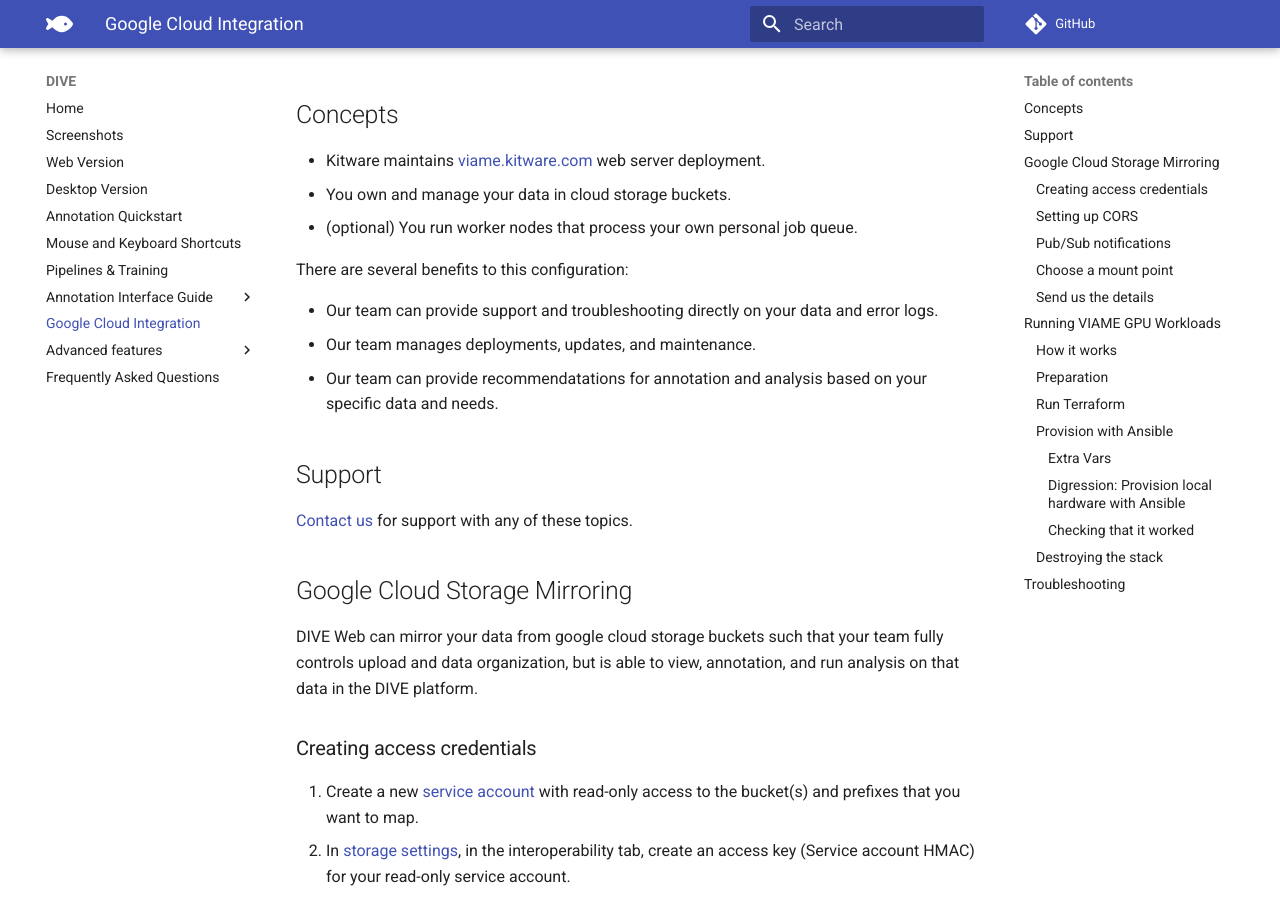
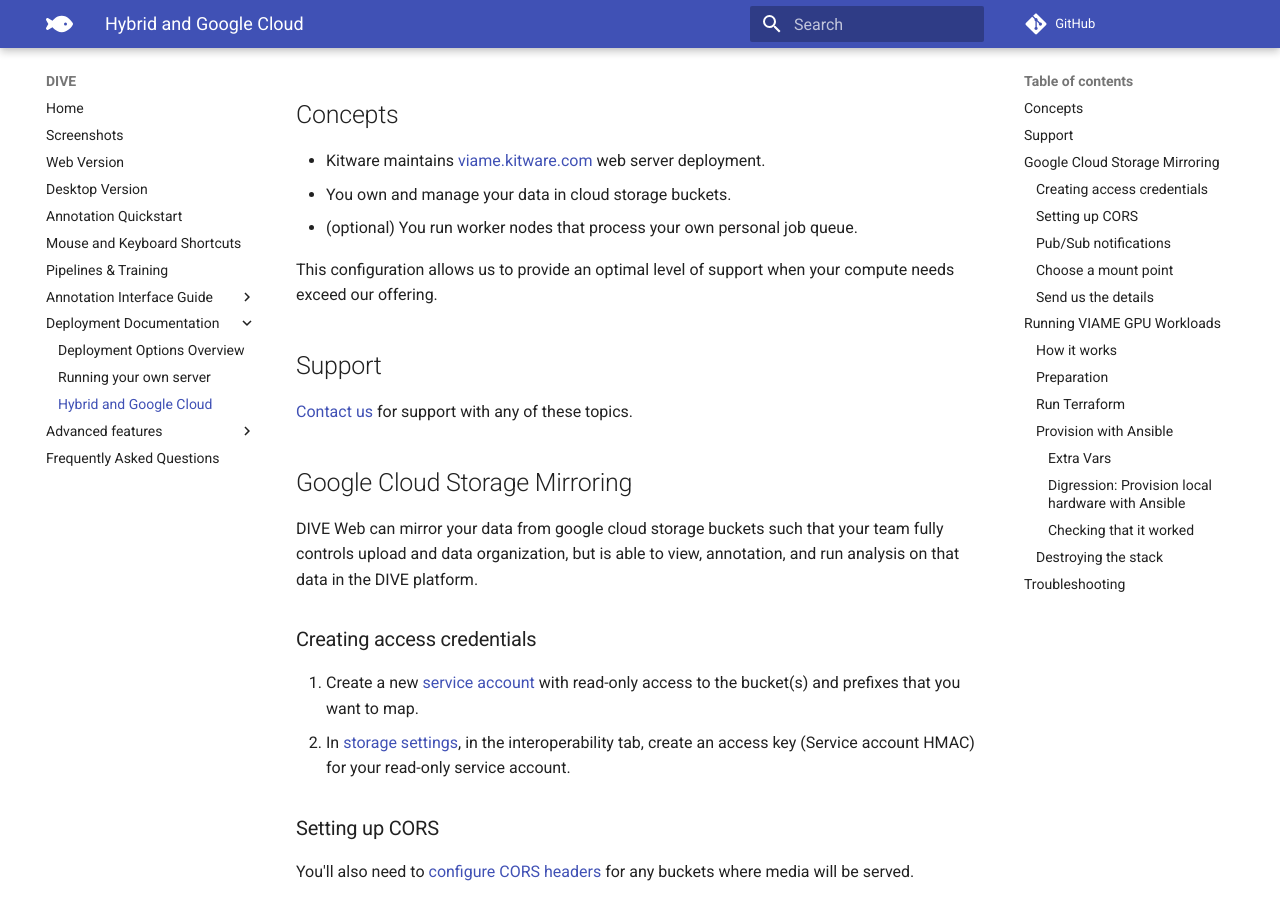
Before and after one commit to Kitware/dive, an MkDocs documentation site: the page built from docs/Deployment-Hybrid-Google-Cloud.md, in a window 1280 px wide and 900 px high, scrolled down 648 px. Built offline with MkDocs 1.6.1 and Material for MkDocs 9.7.7, drawn with Linux system fonts in a browser that asks for light colours; comment, search, counter and statistics services are not loaded.

Commit message:
WIP Docs

```diff
--- a/docs/Google-Cloud.md
+++ b/docs/Deployment-Hybrid-Google-Cloud.md
@@ -10,11 +10,7 @@ This guide is intended for VIAME Web users who would like to use Google Cloud re
 * You own and manage your data in cloud storage buckets.
 * (optional) You run worker nodes that process your own personal job queue.
 
-There are several benefits to this configuration:
-
-* Our team can provide support and troubleshooting directly on your data and error logs.
-* Our team manages deployments, updates, and maintenance.
-* Our team can provide recommendatations for annotation and analysis based on your specific data and needs.
+This configuration allows us to provide an optimal level of support when your compute needs exceed our offering.
 
 ## Support
 
--- a/mkdocs.yml
+++ b/mkdocs.yml
@@ -39,7 +39,10 @@ nav:
     - Track List: UI-Track-List.md
     - Interpolation: UI-Interpolation.md
     - Attributes: Attributes.md
-  - Google Cloud Integration: Google-Cloud.md
+  - Deployment Documentation:
+    - Deployment Options Overview: Deployment-Overview.md
+    - Running your own server: Deployment-Standalone.md
+    - Hybrid and Google Cloud: Deployment-Hybrid-Google-Cloud.md
   - Advanced features:
     - Custom Pipeline Upload: Pipeline-Upload.md
     - Command Line Tools: Command-Line-Tools.md
```
Also changed, not shown: docs/Deployment-Overview.md (added, +43 -0 lines), docs/Deployment-Standalone.md (added).
